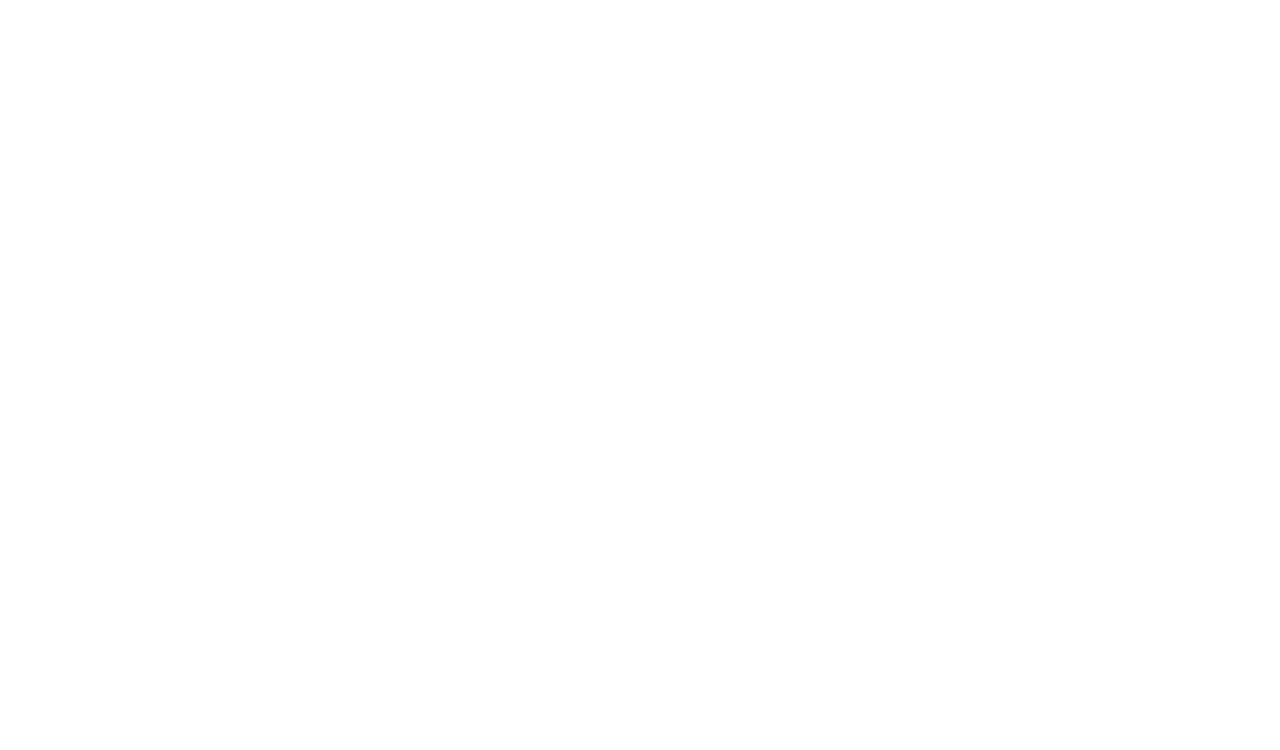
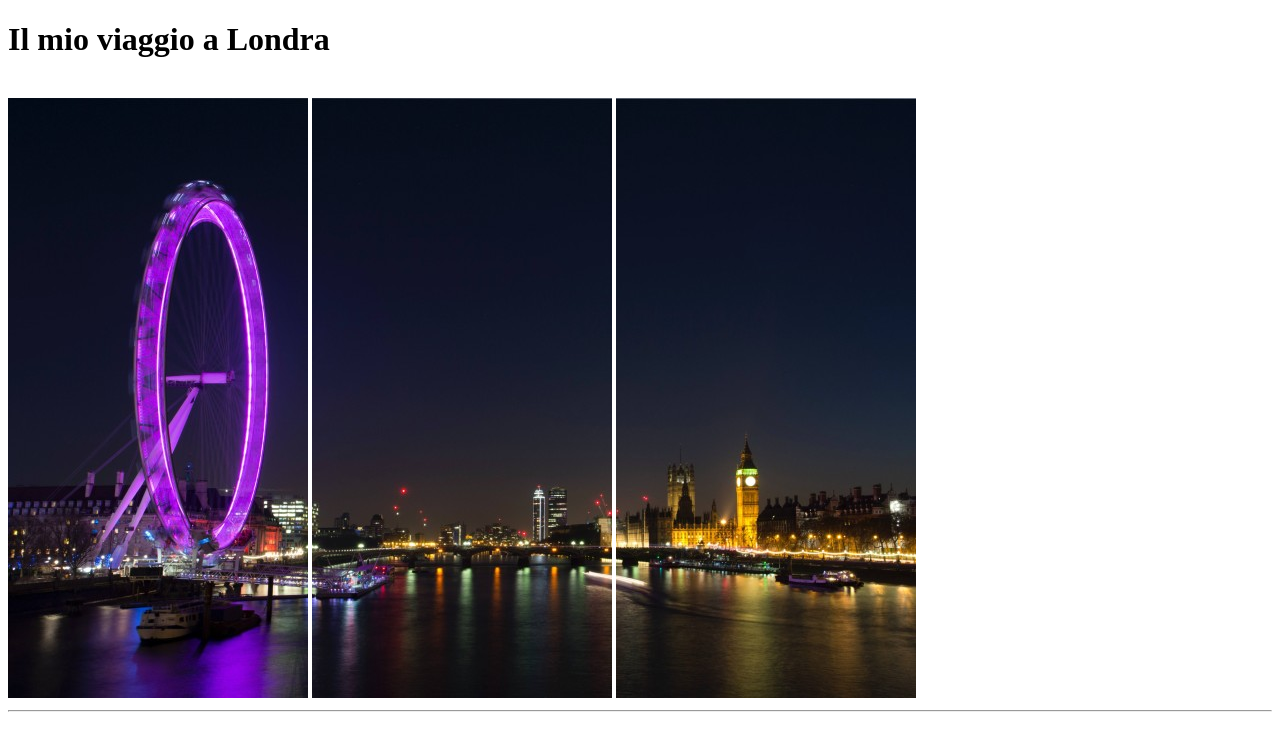
Before and after one commit to 5oN1A/html-london-trip, a plain HTML site: page index.html in a window 1280 px wide. Drawn offline with Linux system fonts and the light colour scheme.

Commit message:
Header completato

```diff
--- a/index.html
+++ b/index.html
@@ -7,6 +7,14 @@
 </head>
 
 <body>
+    <header>
+        <!--Intestazione con titolo + 3 immagini concatenate-->
+        <h1>Il mio viaggio a Londra</h1><br>
+        <img src="img/pexels-bill-emrich-230794-0.jpg" alt="London Landscape 1/3">
+        <img src="img/pexels-bill-emrich-230794-1.jpg" alt="London Landscape 2/3">
+        <img src="img/pexels-bill-emrich-230794-2.jpg" alt="London Landscape 3/3">
+        <hr>
+    </header>
 
 </body>
 
```
